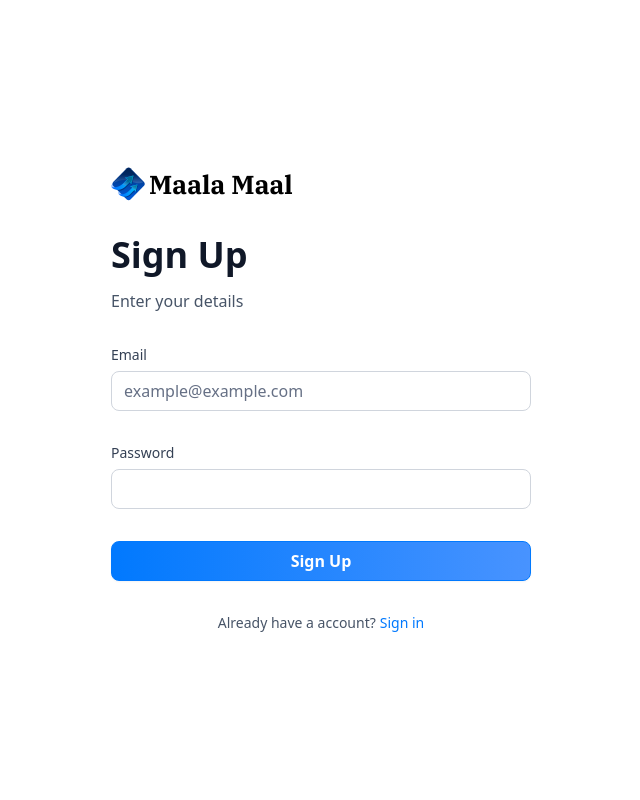
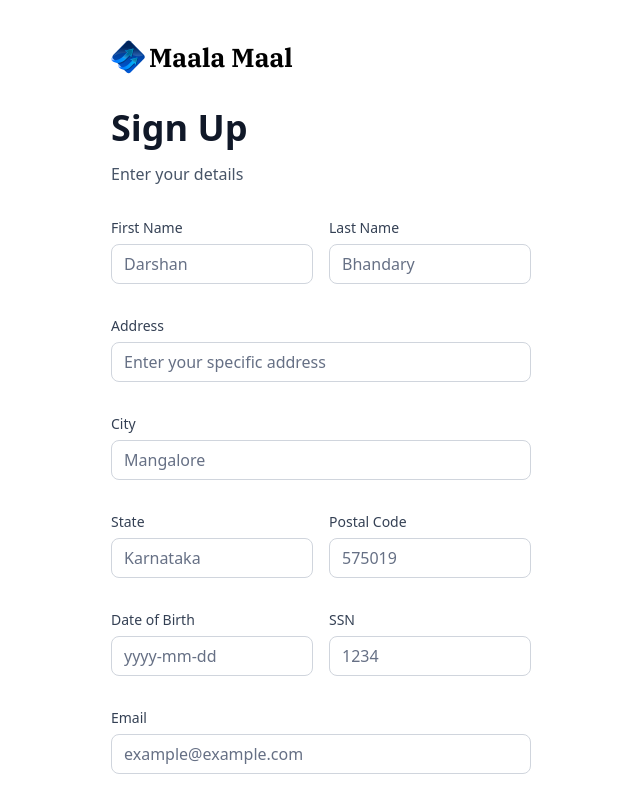
Before and after one commit to darshan45672/Dhan-Sanchay, a Next.js app: page /sign-up in a window 1280 px wide. Shown: the top 800 px of the page, without its empty margins (319-959 px from the left). Built offline with nearby package versions, Linux system fonts and the light colour scheme.

Commit message:
completed sign-up form and routing

```diff
--- a/components/AuthForm.tsx
+++ b/components/AuthForm.tsx
@@ -19,13 +19,17 @@
 import InputForm from "./InputForm";
 import { authFormSchema } from "@/lib/utils";
 import { Loader2 } from "lucide-react";
+import { sign } from "crypto";
+import { useRouter } from "next/navigation";
 
 const AuthForm = ({ type }: { type: string }) => {
+  const route = useRouter();
   const [user, setUser] = useState(null);
   const [isLoading, setisLoading] = useState(false);
 
-  const form = useForm<z.infer<typeof authFormSchema>>({
-    resolver: zodResolver(authFormSchema),
+  const formSchema = authFormSchema(type);
+  const form = useForm<z.infer<typeof formSchema>>({
+    resolver: zodResolver(formSchema),
     defaultValues: {
       email: "",
       password: "",
@@ -33,12 +37,30 @@
   });
 
   // 2. Define a submit handler.
-  function onSubmit(values: z.infer<typeof authFormSchema>) {
-    // Do something with the form values.
-    // ✅ This will be type-safe and validated.
+  const onSubmit = async (values: z.infer<typeof formSchema>) => {
+
     setisLoading(true);
+    try {
+
+      if (type==="sign-up") {
+        // const newUser = await signUp(values);
+        // setUser(newUser);
+      }
+
+      if (type==="sign-in") {
+        // const response = await SignIn({email: values.email, password: values.password});
+        // if(response){
+        //   route.push('/');
+        // }
+      }
+
+    } catch (error) {
+      console.log(error);
+
+    }finally{
+      setisLoading(false);
+    }
     console.log(values);
-    setisLoading(false);
   }
 
   return (
@@ -71,6 +93,73 @@
         <>
           <Form {...form}>
             <form onSubmit={form.handleSubmit(onSubmit)} className="space-y-8">
+              {type === "sign-up" && (
+                <>
+                  <div className="flex gap-4">
+                    <InputForm
+                      name="firstName"
+                      label="First Name"
+                      control={form.control}
+                      type="text"
+                      placeholder="Darshan"
+                    />
+                    <InputForm
+                      name="lastName"
+                      label="Last Name"
+                      control={form.control}
+                      type="text"
+                      placeholder="Bhandary"
+                    />
+                  </div>
+                  <InputForm
+                    name="address"
+                    label="Address"
+                    control={form.control}
+                    type="text"
+                    placeholder="Enter your specific address"
+                  />
+                  <InputForm
+                    name="city"
+                    label="City"
+                    control={form.control}
+                    type="text"
+                    placeholder="Mangalore"
+                  />
+                  <div className="flex gap-4">
+                    <InputForm
+                      name="state"
+                      label="State"
+                      control={form.control}
+                      type="text"
+                      placeholder="Karnataka"
+                    />
+                    <InputForm
+                      name="postalCode"
+                      label="Postal Code"
+                      control={form.control}
+                      type="text"
+                      placeholder="575019"
+                    />
+                  </div>
+                  <div className="flex gap-4">
+                    <InputForm
+                      name="dob"
+                      label="Date of Birth"
+                      control={form.control}
+                      type="text"
+                      placeholder="yyyy-mm-dd"
+                    />
+                    <InputForm
+                      name="ssn"
+                      label="SSN"
+                      control={form.control}
+                      type="text"
+                      placeholder="1234"
+                    />
+                  </div>
+                </>
+              )}
+
               <InputForm
                 name="email"
                 label="Email"
--- a/components/InputForm.tsx
+++ b/components/InputForm.tsx
@@ -12,9 +12,11 @@
 import { z } from "zod";
 import { authFormSchema } from "@/lib/utils";
 
+const formSchema = authFormSchema("sign-up");
+
 const InputForm = ({control,name,label,placeholder,type}: {
-  control: Control<z.infer<typeof authFormSchema>>;
-  name: FieldPath<z.infer<typeof authFormSchema>>;
+  control: Control<z.infer<typeof formSchema>>;
+  name: FieldPath<z.infer<typeof formSchema>>;
   placeholder: string;
   label: string;
   type: string;
--- a/lib/utils.ts
+++ b/lib/utils.ts
@@ -195,7 +195,16 @@
   return date > twoDaysAgo ? "Processing" : "Success";
 };
 
-export const authFormSchema = z.object({
+export const authFormSchema = (type : string) => z.object({
+  firstName: type==='sign-in' ? z.string().optional() : z.string().min(3),
+  lastName: type==='sign-in' ? z.string().optional() : z.string().min(3),
+  address: type==='sign-in' ? z.string().optional() : z.string().min(5).max(50),
+  city: type==='sign-in' ? z.string().optional() : z.string().min(5).max(10),
+  state: type==='sign-in' ? z.string().optional() : z.string().min(3),
+  postalCode: type==='sign-in' ? z.string().optional() : z.string().min(4).max(6),
+  dob: type==='sign-in' ? z.string().optional() : z.string().min(6),
+  ssn: type==='sign-in' ? z.string().optional() : z.string().min(4).max(6),
+
   email: z.string().email(),
   password: z.string().min(8),
 });
```
Also changed, not shown: lib/actions/user.actions.ts (added, +9 -0 lines).
